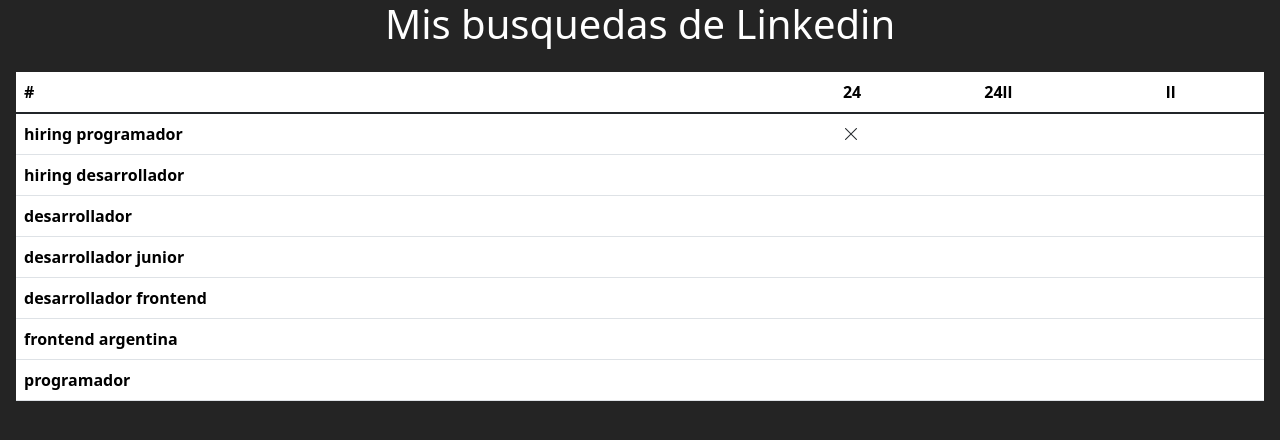
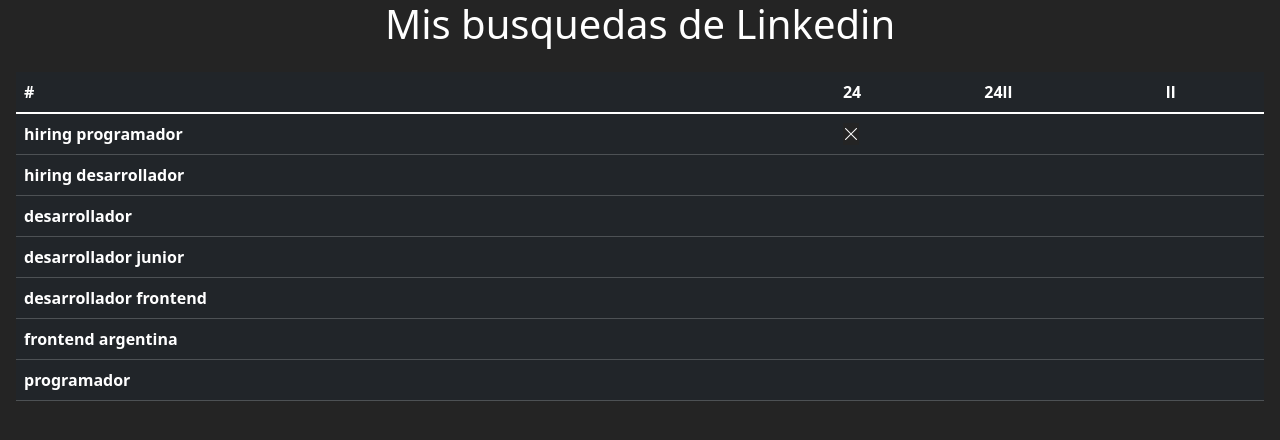
Before and after one commit to Benit0Trdlla/search-linkedin, a React (Vite) app: page / in a window 1280 px wide. Both pictures are taken after a click on the element 905 px from the left and 133 px from the top of the page. Shown: the top 440 px of the page. Built offline with nearby package versions, Linux system fonts and the light colour scheme.

Commit message:
Changed colors

```diff
--- a/src/App.jsx
+++ b/src/App.jsx
@@ -21,7 +21,7 @@
       <h1 className='text-white text-center'>Mis busquedas de Linkedin</h1>
       <div className='p-3 m-0 border-0 bd-example m-0 border-0'>
 
-        <table className="table">
+        <table className="table table-dark table-hover">
           {/* COLUMNAS */}
           <thead>
             <tr>
@@ -37,13 +37,13 @@
               <tr key={index}>
                 <th scope="row">{item}</th>
                 <td onClick={() => handleSearch(index, 0)}>
-                  {searchStates[index][0] ? <i className="bi bi-x-lg text-dark bg-white"></i> : null}
+                  {searchStates[index][0] ? <i className="bi bi-x-lg bg-trasparent"></i> : null}
                 </td>
                 <td onClick={() => handleSearch(index, 1)}>{
-                  searchStates[index][1] ? <i className="bi bi-x-lg text-dark bg-white"></i> : null}
+                  searchStates[index][1] ? <i className="bi bi-x-lg bg-trasparent"></i> : null}
                 </td>
                 <td onClick={() => handleSearch(index, 2)}>
-                  {searchStates[index][2] ? <i className="bi bi-x-lg text-dark bg-white"></i> : null}
+                  {searchStates[index][2] ? <i className="bi bi-x-lg bg-trasparent"></i> : null}
                 </td>
               </tr>
             ))}
```
